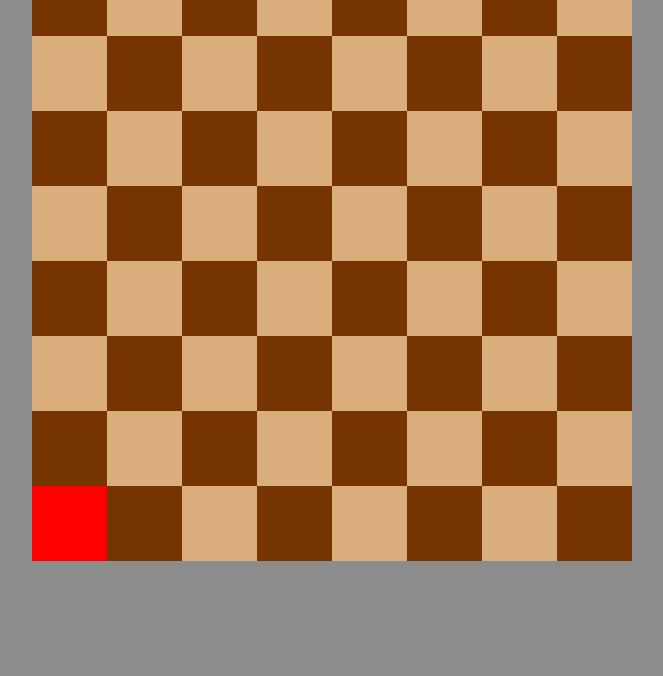
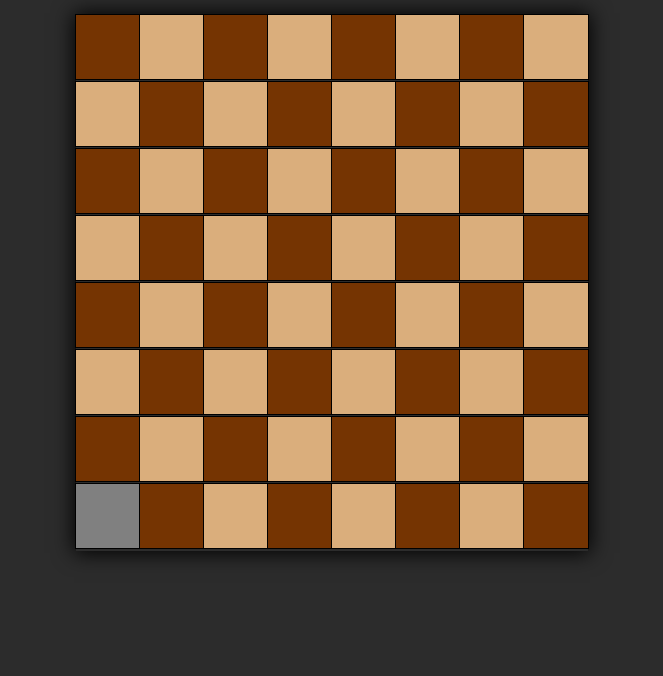
Before and after one commit to kuneus/knights-travails, a website with bundled scripts: page dist/index.html in a window 1280 px wide. Shown: the part 124-800 px from the top of the page, without its empty margins (308-971 px from the left). Built offline with nearby package versions, Linux system fonts and the light colour scheme; a web font is replaced by a local one.

Commit message:
Refine UI elements

```diff
--- a/src/board.js
+++ b/src/board.js
@@ -1,13 +1,9 @@
 const boardCont = document.getElementById('board-cont');
 
-const createAndAppend = (el, elClass, elId, elParent) => {
+const createAndAppend = (el, elClass, elParent) => {
   const element = document.createElement(el);
 
-  if (elClass) {
-    element.setAttribute('class', elClass);
-  }
-
-  if (elId) element.setAttribute('id', elId);
+  if (elClass) element.setAttribute('class', elClass);
 
   if (elParent) elParent.appendChild(element);
   return element;
@@ -16,9 +12,7 @@ const createAndAppend = (el, elClass, elId, elParent) => {
 const createAndPrepend = (el, elClass, elParent) => {
   const element = document.createElement(el);
 
-  if (elClass) {
-    element.setAttribute('class', elClass);
-  }
+  if (elClass) element.setAttribute('class', elClass);
 
   if (elParent) elParent.prepend(element);
   return element;
@@ -34,9 +28,10 @@ class Board {
   arrayBoard = [];
 
   trail = [];
+
   trailDOM = [];
 
-  // reset trail array and highlighted trail
+  // reset trail array and highlighted trail elements
   clearTrail() {
     this.trail = [];
 
@@ -46,6 +41,7 @@ class Board {
       } else {
         this.trailDOM[i].style.backgroundColor = 'var(--dark-square)';
       }
+      this.trailDOM[i].style.filter = 'brightness(100%)';
     }
     this.trailDOM = [];
   }
@@ -56,18 +52,19 @@ class Board {
       // rows indicated by 'x', columns by 'y'
       const row = createAndPrepend('div', 'row', boardCont);
       for (let x = 0; x < 8; x += 1) {
-        const square = createAndAppend('button', `square ${x}${y}`, null, row);
+        const square = createAndAppend('button', `square ${x}${y}`, row);
         // push coordinates to array
         this.arrayBoard.push([x, y]);
-        if (x === 0 && y === 0) {
-          square.classList = `square ${x}${y} light-square`;
-          square.style.backgroundColor = 'red';
-        } else if (x % 2 === 0 && y % 2 === 0) {
+        if (x % 2 === 0 && y % 2 === 0) {
           square.classList = `square ${x}${y} light-square`;
           square.style.backgroundColor = 'var(--light-square';
         } else if (x % 2 !== 0 && y % 2 !== 0) {
           square.classList = `square ${x}${y} light-square`;
           square.style.backgroundColor = 'var(--light-square';
+        }
+        if (x === 0 && y === 0) {
+          // make first square different color to signal starting move
+          square.style.backgroundColor = 'gray';
         }
       }
     }
@@ -83,7 +80,12 @@ class Board {
         );
         // keep track of highlighted squares
         this.trailDOM.push(square[0]);
-        square[0].style.backgroundColor = 'red';
+        square[0].style.backgroundColor = 'gray';
+
+        // increase brightness with each move to show order of moves
+        if (i > 0) {
+          square[0].style.filter = `brightness(${100 + i * 20}%)`;
+        }
       }, 300 * i);
     };
 
--- a/src/index.js
+++ b/src/index.js
@@ -1,38 +1,4 @@
 import './style.css';
 import listeners from './board';
 
-// check if in production or development mode
-if (process.env.NODE_ENV === 'production') {
-  console.log('Production mode!');
-} else if (process.env.NODE_ENV === 'development') {
-  console.log('development mode!');
-}
-
 listeners();
-
-// module for chess board
-// 8x8 chess board using 2D coordinates [x,y]
-
-/*
-
-1. Put together a script that creates a
-game board and a knight.
-
-2. Treat all possible moves the knight could make as
-children in a tree. Don’t allow any moves to go off the board.
-
-3. Decide which search algorithm is best to use for this case.
-Hint: one of them could be a potentially infinite series.
-
-4. Use the chosen search algorithm to find the shortest path
-between the starting square (or node) and the ending square.
-Output what that full path looks like. For example:
-
-knightMoves([3,3], [4,3])
-===> you made it in 3 moves! Here's your path:
-[3,3]
-[4,5]
-[2,4]
-[4,3]
-
-*/
--- a/src/style.css
+++ b/src/style.css
@@ -93,7 +93,7 @@ video {
 }
 
 body {
-  background-color: rgb(140, 140, 140);
+  background-color: rgb(44, 44, 44);
   font-family: 'VintageVanguard', sans-serif;
 }
 
@@ -107,6 +107,7 @@ button {
 }
 
 .content {
+  margin-top: 50px;
   width: 100%;
   display: flex;
   flex-direction: column;
@@ -116,17 +117,21 @@ button {
 }
 
 .title {
-  font-size: 3rem;
+  /* font-size: 4rem; */
+  font-size: clamp(3rem, 4vw, 5rem);
 }
 
 #board-cont {
   display: grid;
-  grid-template-rows: repeat(8, 75px);
+  grid-template-rows: repeat(8, auto);
+  box-shadow: 0px 0px 20px 2px;
 }
 .square {
-  height: 75px;
-  width: 75px;
+  height: clamp(40px, 5vw, 100px);
+  width: clamp(40px, 5vw, 100px);
   background-color: var(--dark-square);
+  outline: 1px solid black;
+  border: none;
 }
 
 .square:hover {
```
Also changed, not shown: dist/main.js.
